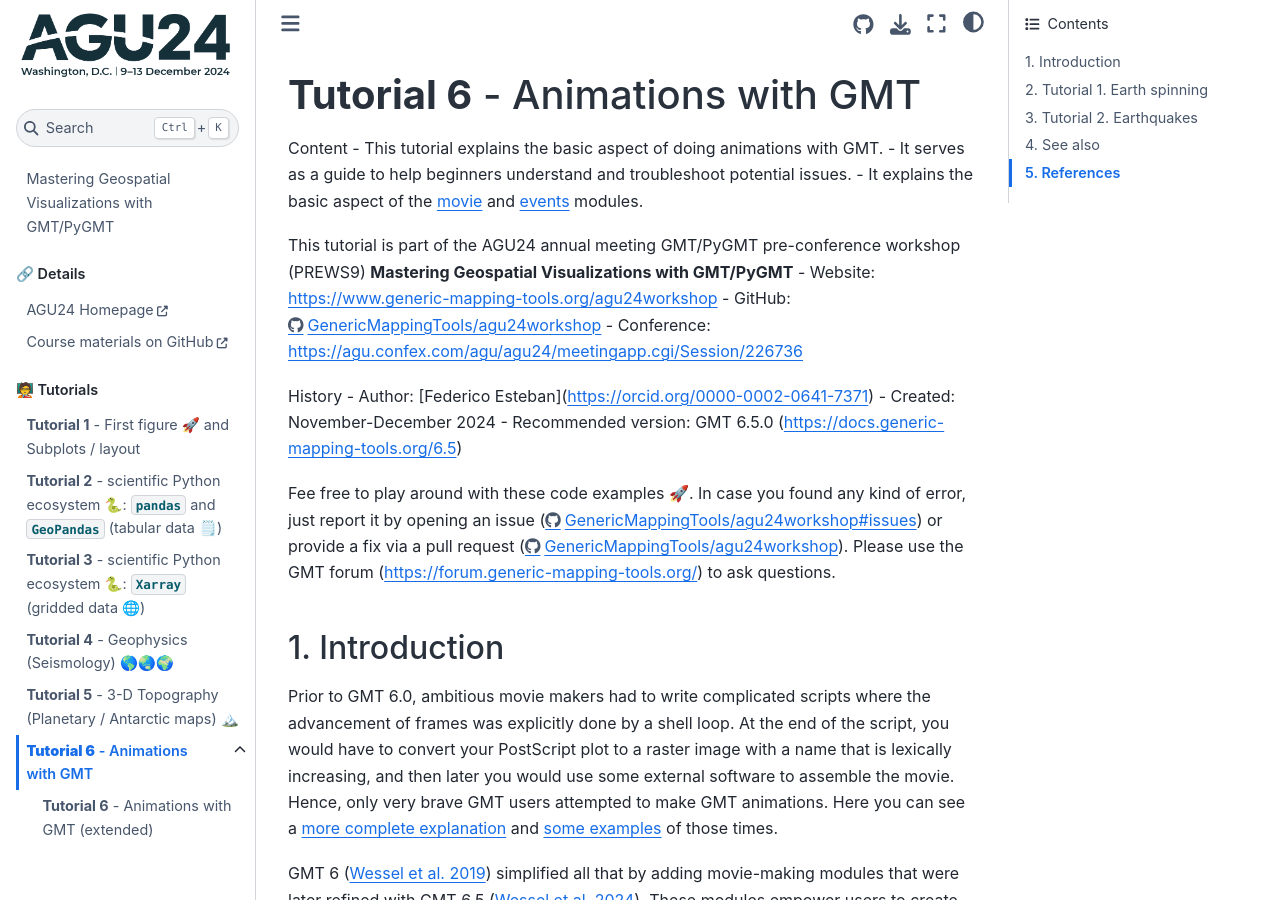
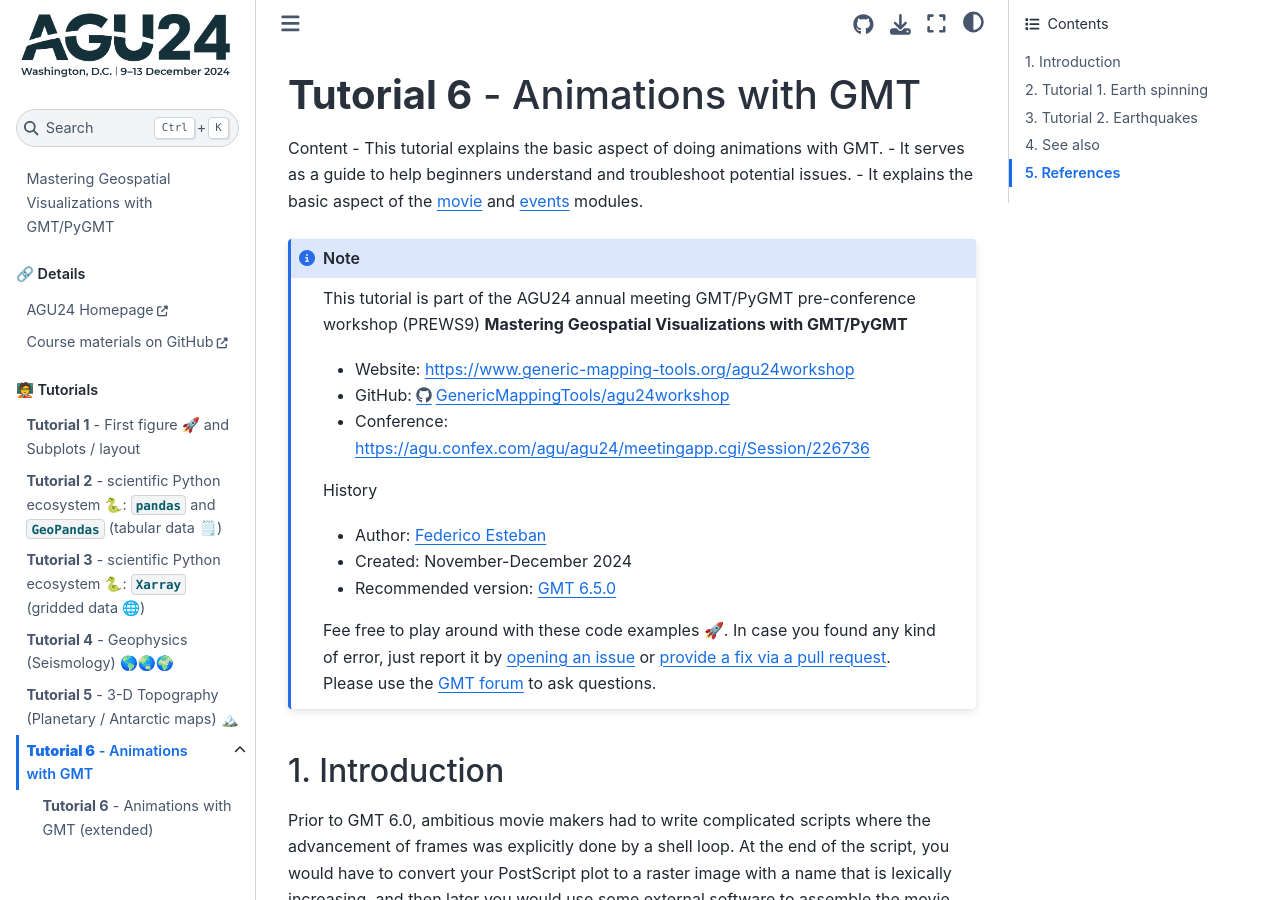
Before and after one commit to GenericMappingTools/agu24workshop, a Jupyter Book: the page built from book/tut06_animation.rst, in a window 1280 px wide and 900 px high. Built offline with Jupyter Book 1.0.4 settings and Sphinx 7.4.7 and the Sphinx Book theme 1.1.4, drawn with Linux system fonts in a browser that asks for light colours; some of the changed lines change nothing that is shown.

Commit message:
Format header for animations as a note

```diff
--- a/book/tut06_animation.rst
+++ b/book/tut06_animation.rst
@@ -6,17 +6,20 @@
 - It serves as a guide to help beginners understand and troubleshoot potential issues.
 - It explains the basic aspect of the :gmt-module:`movie` and :gmt-module:`events` modules.
 
-This tutorial is part of the AGU24 annual meeting GMT/PyGMT pre-conference workshop (PREWS9) **Mastering Geospatial Visualizations with GMT/PyGMT**
-- Website: https://www.generic-mapping-tools.org/agu24workshop
-- GitHub: https://github.com/GenericMappingTools/agu24workshop
-- Conference: https://agu.confex.com/agu/agu24/meetingapp.cgi/Session/226736
+.. note::
+  This tutorial is part of the AGU24 annual meeting GMT/PyGMT pre-conference workshop (PREWS9) **Mastering Geospatial Visualizations with GMT/PyGMT**
 
-History
-- Author: [Federico Esteban](https://orcid.org/0000-0002-0641-7371)
-- Created: November-December 2024
-- Recommended version: GMT 6.5.0 (https://docs.generic-mapping-tools.org/6.5)
+  * Website: https://www.generic-mapping-tools.org/agu24workshop
+  * GitHub: https://github.com/GenericMappingTools/agu24workshop
+  * Conference: https://agu.confex.com/agu/agu24/meetingapp.cgi/Session/226736
 
-Fee free to play around with these code examples 🚀. In case you found any kind of error, just report it by opening an issue (https://github.com/GenericMappingTools/agu24workshop/issues) or provide a fix via a pull request (https://github.com/GenericMappingTools/agu24workshop/pulls). Please use the GMT forum (https://forum.generic-mapping-tools.org/) to ask questions.
+  History
+
+  * Author: `Federico Esteban <https://orcid.org/0000-0002-0641-7371>`_
+  * Created: November-December 2024
+  * Recommended version: `GMT 6.5.0 <https://docs.generic-mapping-tools.org/6.5>`_
+
+  Fee free to play around with these code examples 🚀. In case you found any kind of error, just report it by `opening an issue <https://github.com/GenericMappingTools/agu24workshop/issues>`_ or `provide a fix via a pull request <https://github.com/GenericMappingTools/agu24workshop/pulls>`_. Please use the `GMT forum <https://forum.generic-mapping-tools.org/>`_ to ask questions.
 
 
 1. Introduction
--- a/book/tut06_animation_extended.rst
+++ b/book/tut06_animation_extended.rst
@@ -4,16 +4,22 @@
 Content
 - Extension of "Tutorial 6 - Animations with GMT"
 
-This tutorial is part of the AGU24 annual meeting GMT/PyGMT pre-conference workshop (PREWS9) **Mastering Geospatial Visualizations with GMT/PyGMT**
-- Website: https://www.generic-mapping-tools.org/agu24workshop
-- GitHub: https://github.com/GenericMappingTools/agu24workshop
-- Conference: https://agu.confex.com/agu/agu24/meetingapp.cgi/Session/226736
+.. note::
+  This tutorial is part of the AGU24 annual meeting GMT/PyGMT pre-conference workshop (PREWS9) **Mastering Geospatial Visualizations with GMT/PyGMT**
 
-History
-- Author: [Federico Esteban](https://orcid.org/0000-0002-0641-7371)
-- Created: November-December 2024
-- Recommended version: GMT 6.5.0 (https://docs.generic-mapping-tools.org/6.5)
+  * Website: https://www.generic-mapping-tools.org/agu24workshop
+  * GitHub: https://github.com/GenericMappingTools/agu24workshop
+  * Conference: https://agu.confex.com/agu/agu24/meetingapp.cgi/Session/226736
 
+  History
+
+  History
+
+  * Author: `Federico Esteban <https://orcid.org/0000-0002-0641-7371>`_
+  * Created: November-December 2024
+  * Recommended version: `GMT 6.5.0 <https://docs.generic-mapping-tools.org/6.5>`_
+
+  Fee free to play around with these code examples 🚀. In case you found any kind of error, just report it by `opening an issue <https://github.com/GenericMappingTools/agu24workshop/issues>`_ or `provide a fix via a pull request <https://github.com/GenericMappingTools/agu24workshop/pulls>`_. Please use the `GMT forum <https://forum.generic-mapping-tools.org/>`_ to ask questions.
 
 3. Tutorial 2. Earthquakes
 ~~~~~~~~~~~~~~~~~~~~~~~~~~
```
